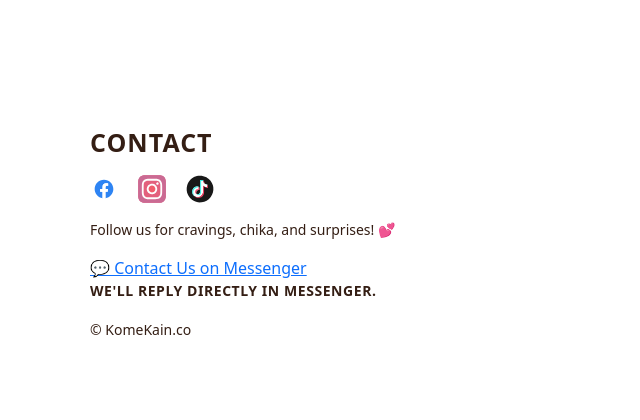
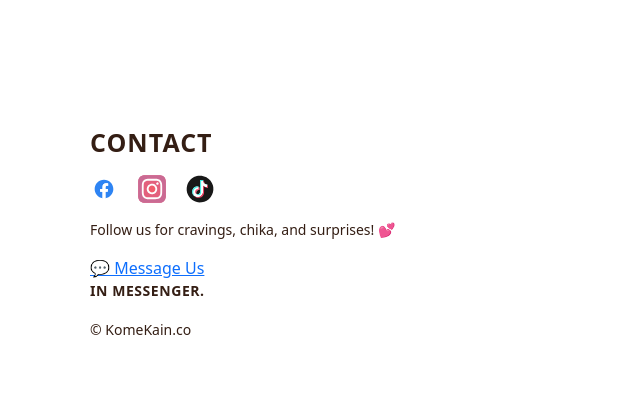
Before and after one commit to Johnry0309/KomeKainPage, a Django app: page / in a window 1280 px wide. Shown: the part 3153-3573 px from the top of the page, without its empty margins (0-640 px from the left). Run offline with Django 5.2, Linux system fonts and the light colour scheme; a map, chart or similar area stays blank.

Commit message:
minor changes

```diff
--- a/komekain/settings.py
+++ b/komekain/settings.py
@@ -10,7 +10,7 @@ SECRET_KEY = "change-me"
 DEBUG = False
 
 # Add your Render domain here
-ALLOWED_HOSTS = ["komekainpage.onrender.com", "localhost", "127.0.0.1"]
+ALLOWED_HOSTS = ["komekain.onrender.com", "localhost", "127.0.0.1"]
 
 INSTALLED_APPS = [
     "django.contrib.admin",
--- a/templates/index.html
+++ b/templates/index.html
@@ -162,8 +162,8 @@
   </div>
 
   <div class="wrap">
-    <a href="https://m.me/61579246496644" target="_blank" class="messenger-btn">💬 Contact Us on Messenger</a>
-    <p class="small muted">We'll reply directly in Messenger.</p>
+    <a href="https://m.me/61579246496644" target="_blank" class="messenger-btn">💬 Message Us</a>
+    <p class="small muted">in Messenger.</p>
     <p class="small">©{{ now|date:"Y" }} KomeKain.co</p>
   </div>
 </footer>
```
